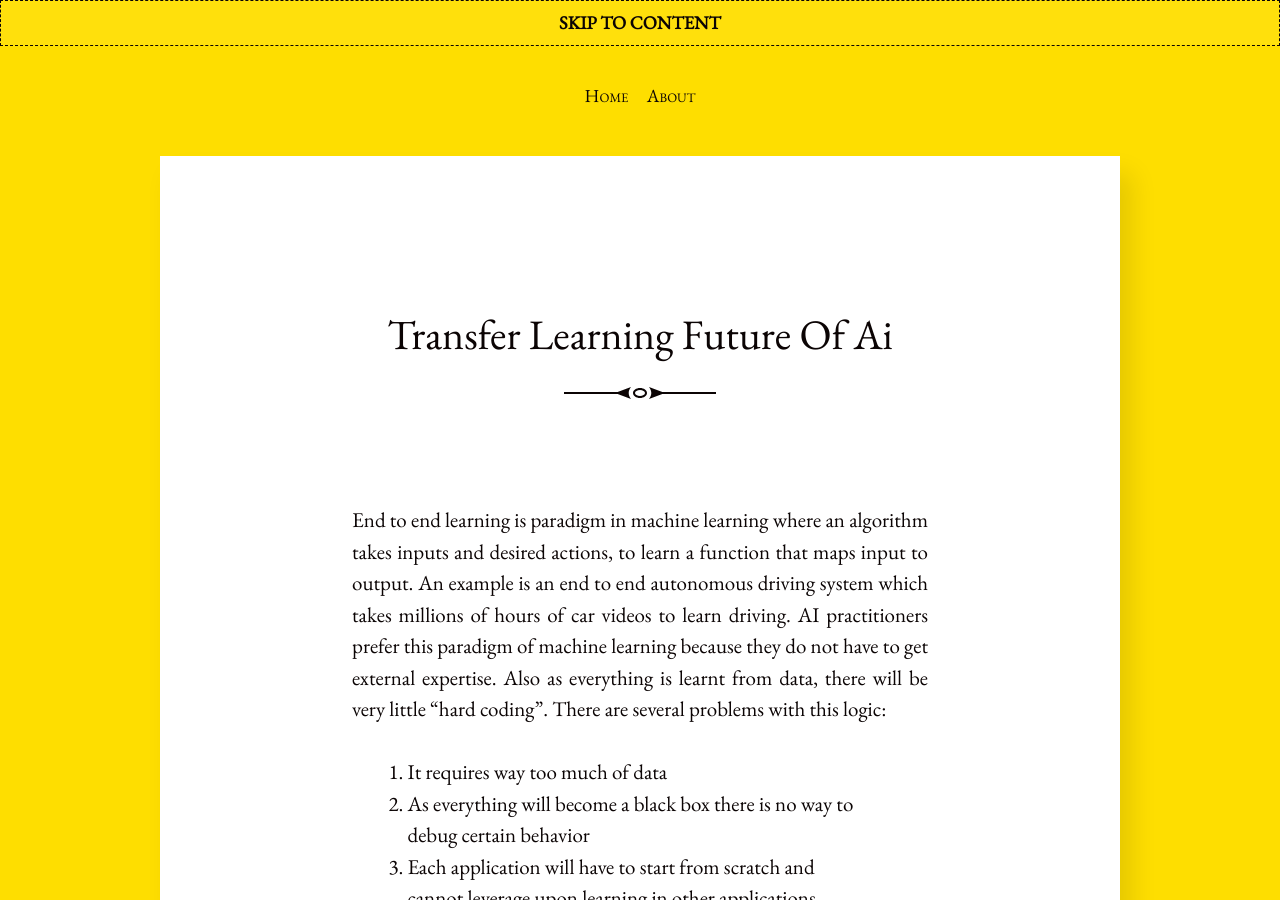
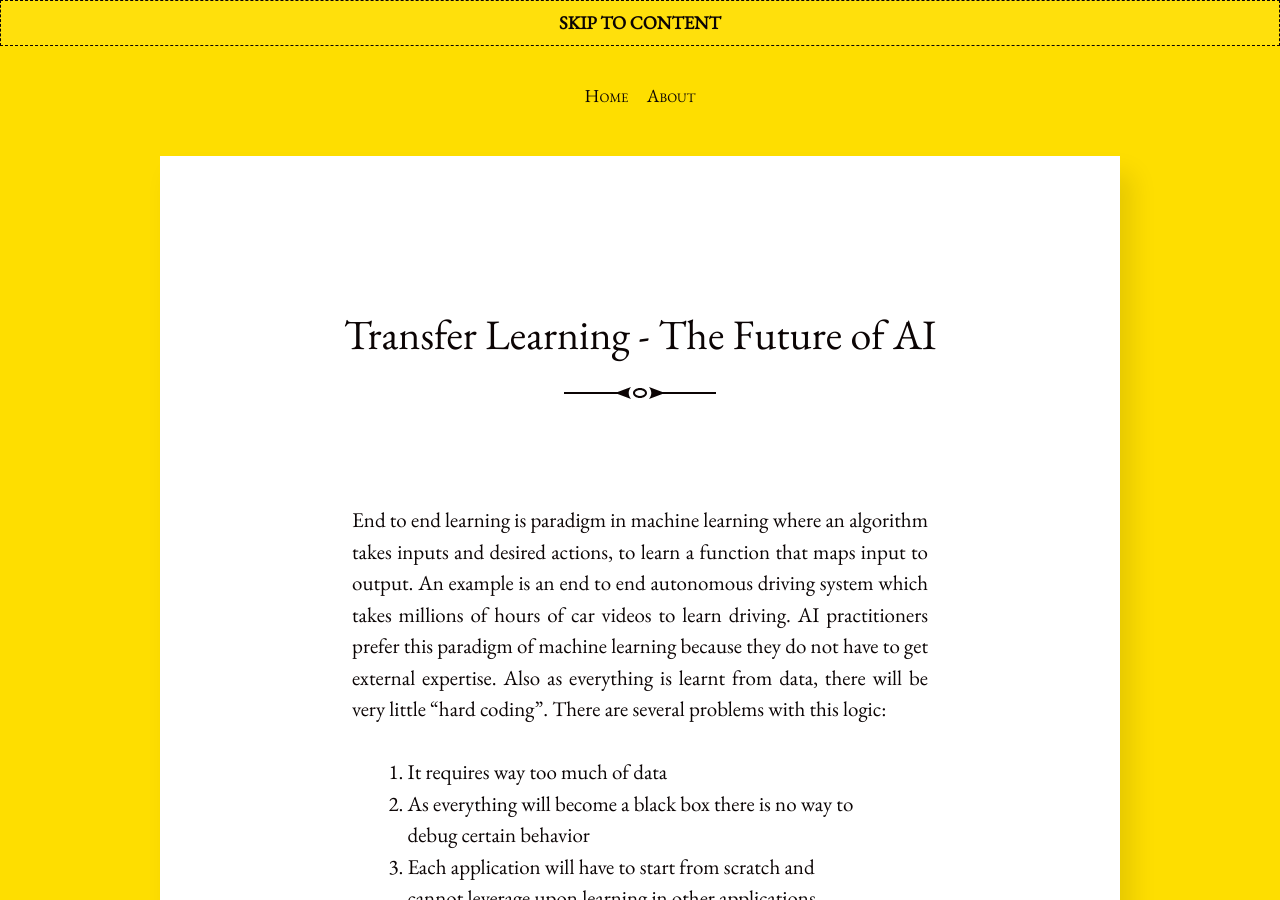
Before and after one commit to gopi-suvanam/gopi-suvanam.github.io, a Jekyll site: the page built from _posts/2020-02-19-Transfer-learning-future-of-AI.md, in a window 1280 px wide and 900 px high. Built offline with Jekyll 4.4.1, drawn with Linux system fonts in a browser that asks for light colours; our own code applies the rules of GitHub Pages for plain Markdown files; some of the changed lines change nothing that is shown.

Commit message:
Update 2020-02-19-Transfer-learning-future-of-AI.md

```diff
--- a/_posts/2020-02-19-Transfer-learning-future-of-AI.md
+++ b/_posts/2020-02-19-Transfer-learning-future-of-AI.md
@@ -1,3 +1,8 @@
+---
+layout: post
+title: Transfer Learning - The Future of AI
+---
+
 End to end learning is paradigm in machine learning where an algorithm takes inputs and desired actions, to learn a function that maps input to output. An example is an end to end autonomous driving system which takes millions of hours of car videos to learn driving. AI practitioners prefer this paradigm of machine learning because they do not have to get external expertise. Also as everything is learnt from data, there will be very little “hard coding”. There are several problems with this logic:
 
 1. It requires way too much of data
```
